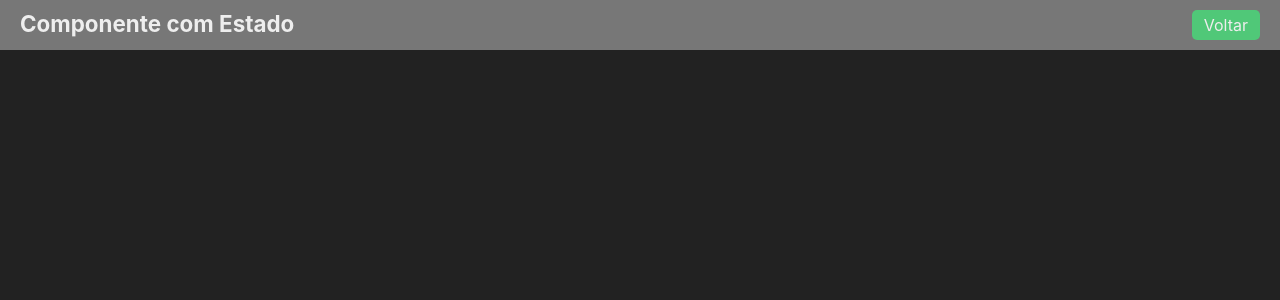
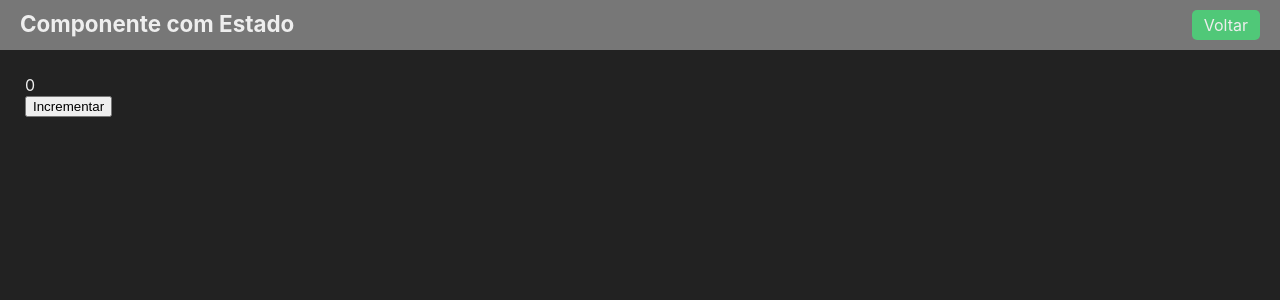
Before and after one commit to jpvieirah/React-Projeto-Cadastro, a Next.js app in the folder fundamentos/: page /state in a window 1280 px wide. Shown: the top 300 px of the page. Built offline with nearby package versions, Linux system fonts and the light colour scheme.

Commit message:
Componente com Estado

```diff
--- a/fundamentos/src/pages/index.jsx
+++ b/fundamentos/src/pages/index.jsx
@@ -14,6 +14,7 @@ export default function Home() {
             <Navigator text="jsx" destiny="/jsx"/>
             <Navigator text="Navegação #01" destiny="/navigator" collor="green" />
             <Navigator text="Navegação #02" destiny="/client/sp/321"/>
+            <Navigator text="Componente com Estado" destiny="/state" collor="green" />
         </div>
     )
 }
--- a/fundamentos/src/pages/state.jsx
+++ b/fundamentos/src/pages/state.jsx
@@ -1,10 +1,18 @@
+import { useState } from "react";
 import Layout from "../components/Layout";
 
-export default function State() {
-    let number = 3
+
+export default function Estado() {
+
+    const [number, setNumber] = useState(0)
+    function incrementar() {
+        setNumber(number + 1)
+    }
+
     return (
         <Layout title="Componente com Estado" >
-            <span></span>
+            <div>{number}</div>
+            <button onClick={incrementar}>Incrementar</button>
         </Layout>
     )
 }
```
